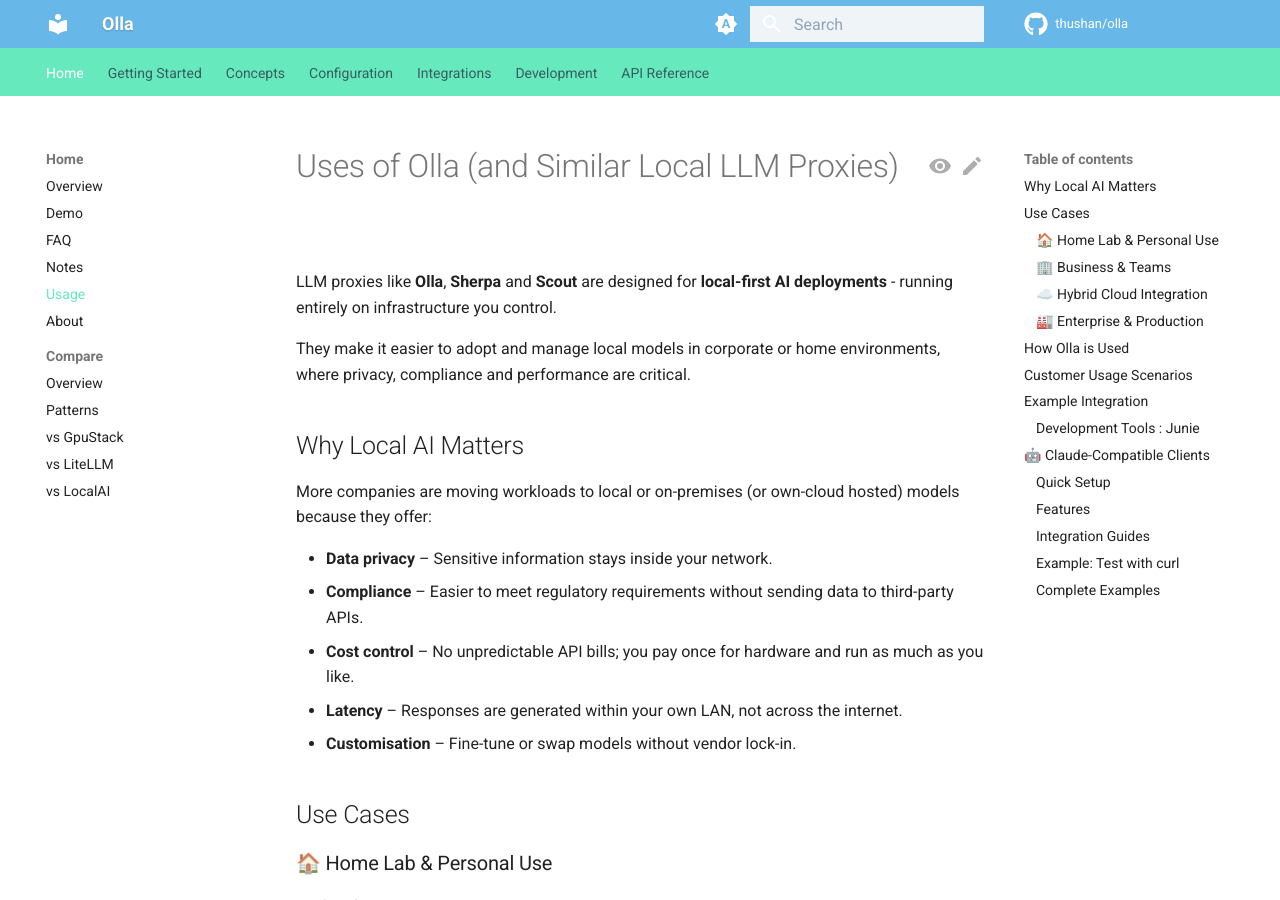
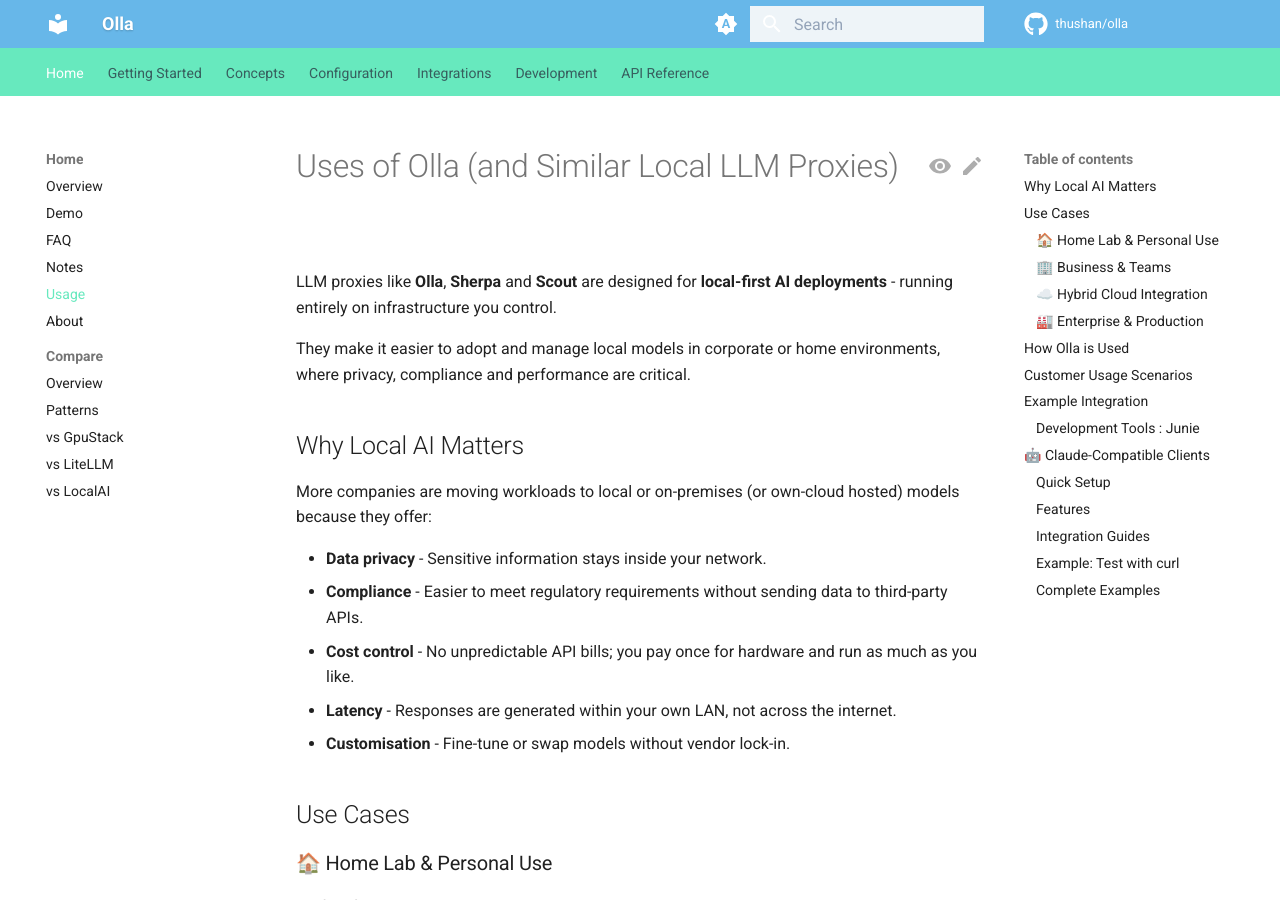
Before and after one commit to leo-3889/olla, an MkDocs documentation site: the page built from docs/content/usage.md, in a window 1280 px wide and 900 px high. Built offline with MkDocs 1.6.1 and Material for MkDocs 9.7.7, drawn with Linux system fonts in a browser that asks for light colours; comment, search, counter and statistics services are not loaded.

```diff
--- a/docs/content/usage.md
+++ b/docs/content/usage.md
@@ -14,11 +14,11 @@ They make it easier to adopt and manage local models in corporate or home enviro
 
 More companies are moving workloads to local or on-premises (or own-cloud hosted) models because they offer:
 
-* **Data privacy** – Sensitive information stays inside your network.
-* **Compliance** – Easier to meet regulatory requirements without sending data to third-party APIs.
-* **Cost control** – No unpredictable API bills; you pay once for hardware and run as much as you like.
-* **Latency** – Responses are generated within your own LAN, not across the internet.
-* **Customisation** – Fine-tune or swap models without vendor lock-in.
+* **Data privacy** - Sensitive information stays inside your network.
+* **Compliance** - Easier to meet regulatory requirements without sending data to third-party APIs.
+* **Cost control** - No unpredictable API bills; you pay once for hardware and run as much as you like.
+* **Latency** - Responses are generated within your own LAN, not across the internet.
+* **Customisation** - Fine-tune or swap models without vendor lock-in.
 
 ## Use Cases
 
```
Also changed, not shown: docs/content/compare/gpustack.md (+1 -1 lines), docs/content/compare/integration-patterns.md (+1 -1 lines), docs/content/compare/localai.md (+1 -1 lines), docs/content/getting-started/quickstart.md (+1 -1 lines), docs/content/troubleshooting/path-preservation.md (+2 -2 lines).
